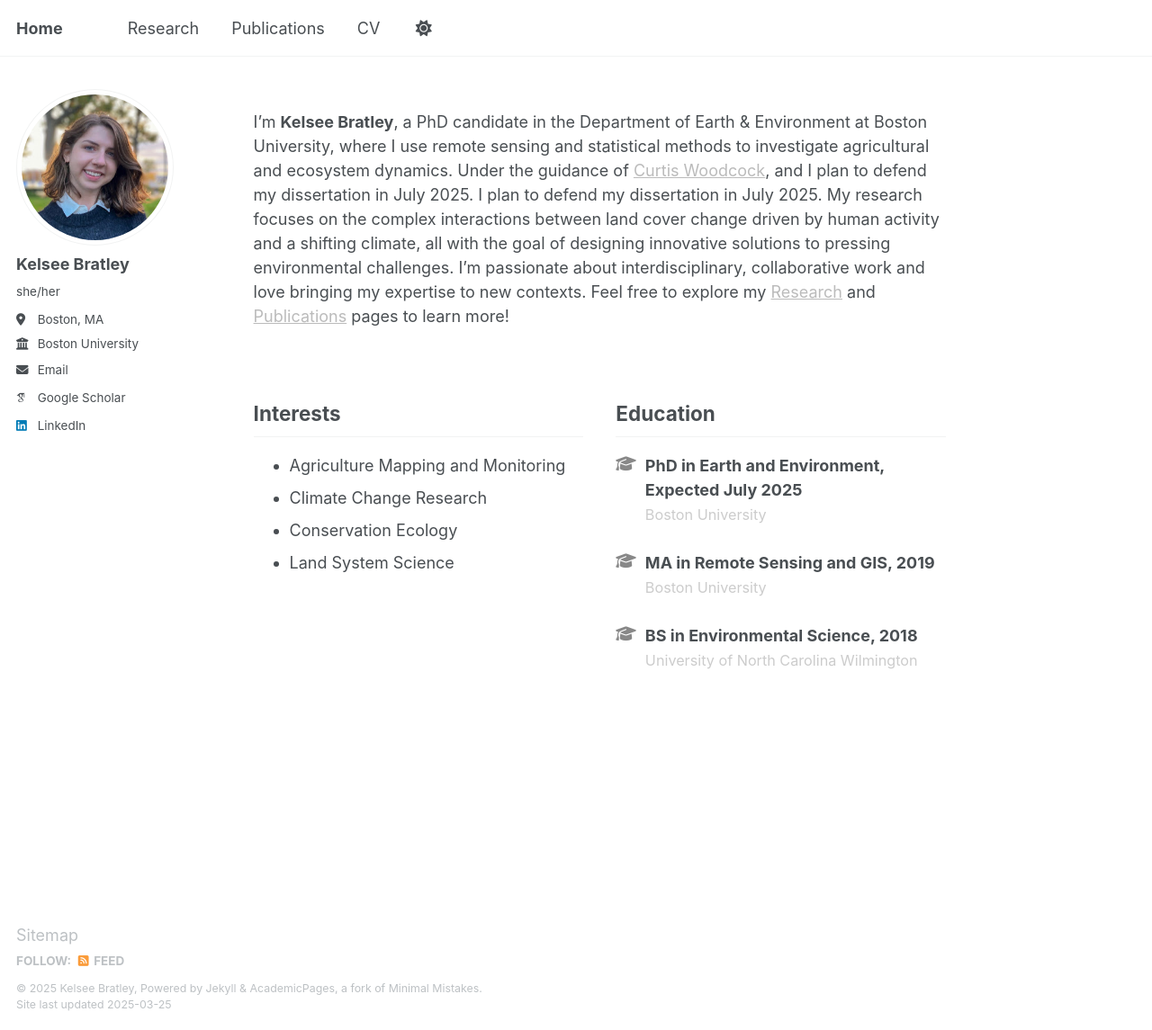
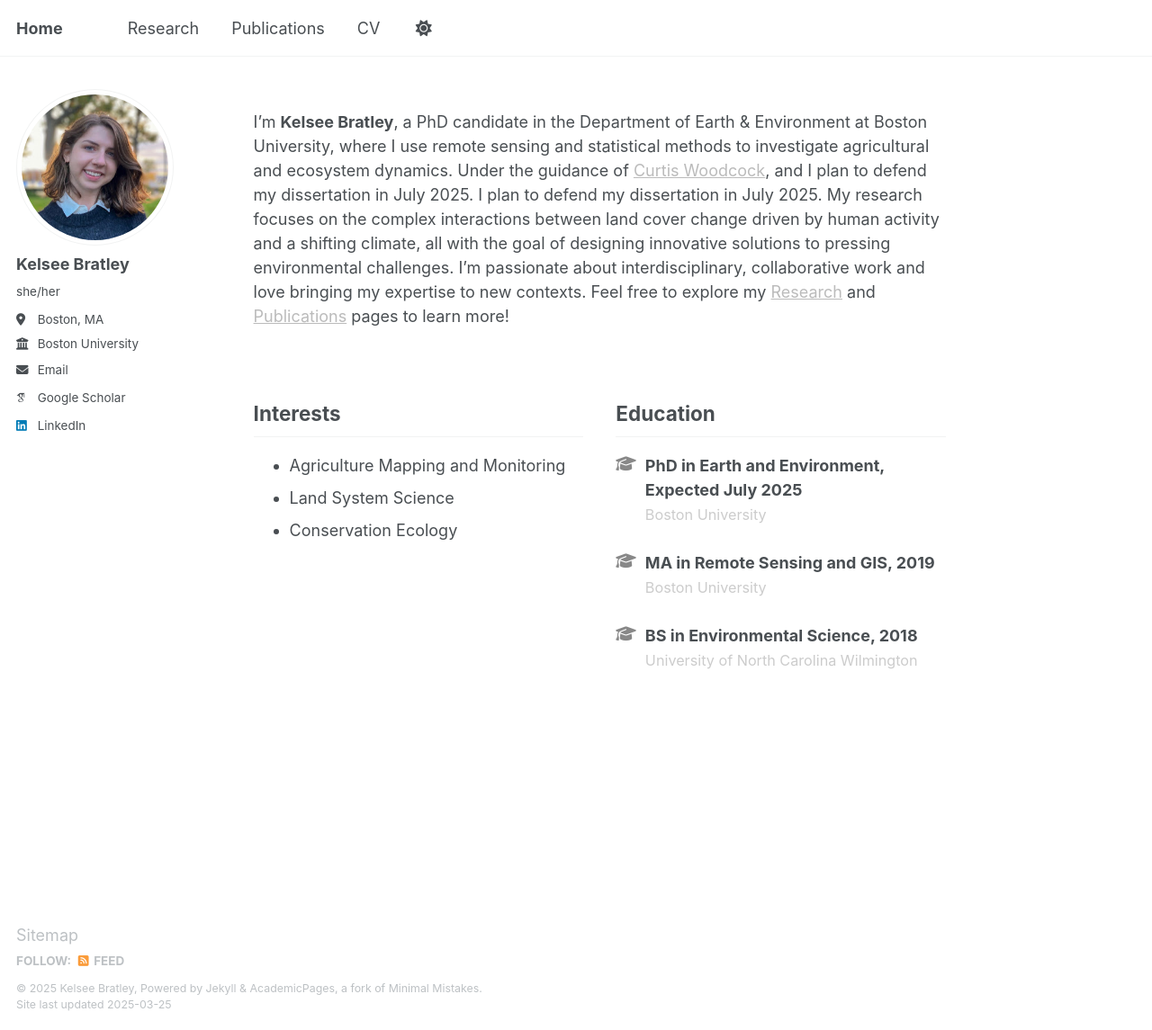
Before and after one commit to kbratley/kbratley.github.io, a Jekyll site: the page built from _pages/about.md, in a window 1280 px wide and 1145 px high. Shown: the whole window at 90% size. Built offline with Jekyll 4.4.1, drawn with Linux system fonts in a browser that asks for light colours; some web fonts are replaced.

Commit message:
Update about.md

```diff
--- a/_pages/about.md
+++ b/_pages/about.md
@@ -28,9 +28,8 @@ redirect_from:
     <h2>Interests</h2>
     <ul>
       <li>Agriculture Mapping and Monitoring</li>
-      <li>Climate Change Research</li>
+      <li>Land System Science</li>
       <li>Conservation Ecology</li>
-      <li>Land System Science</li>
     </ul>
   </div>
 
```
